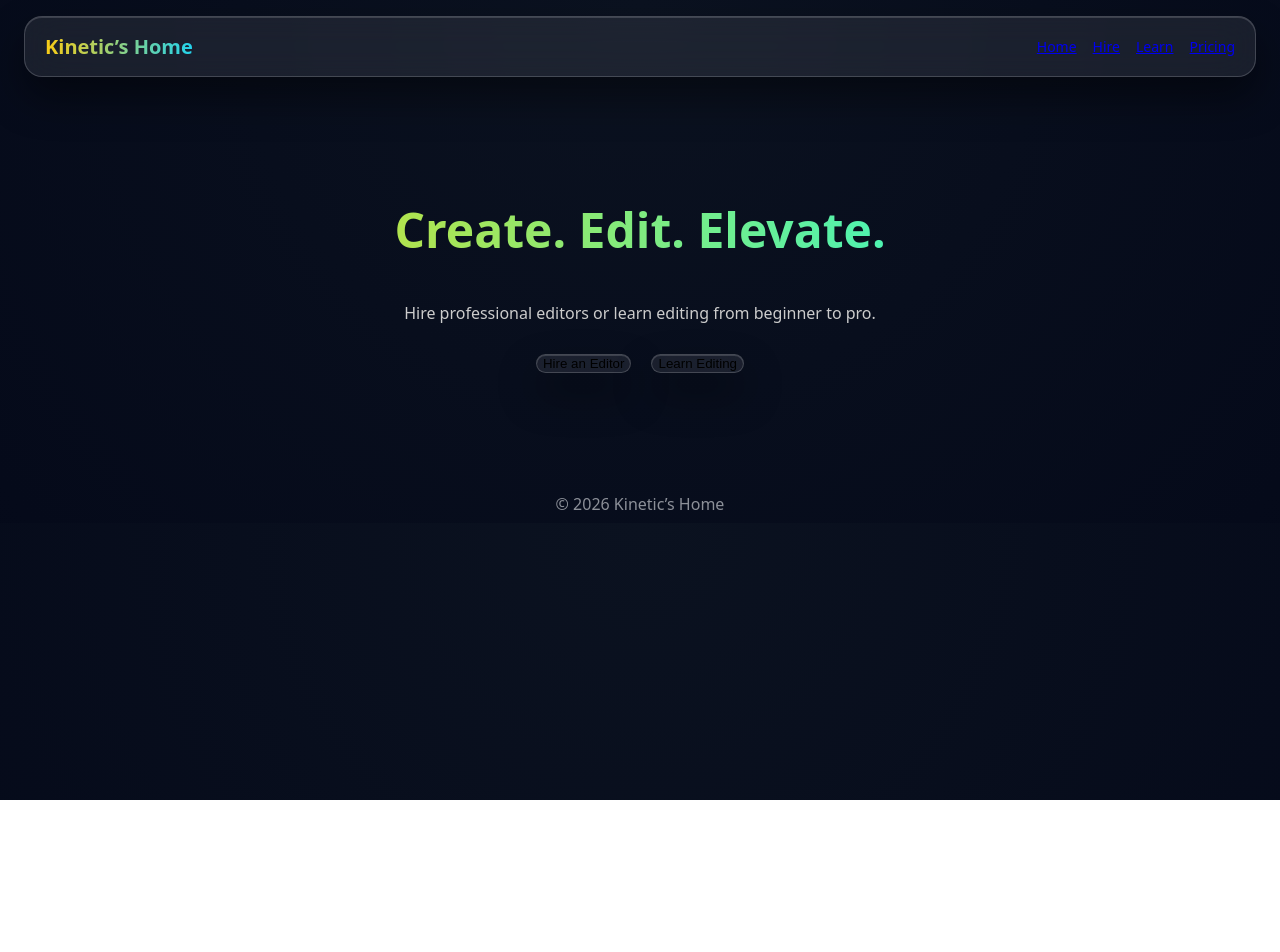
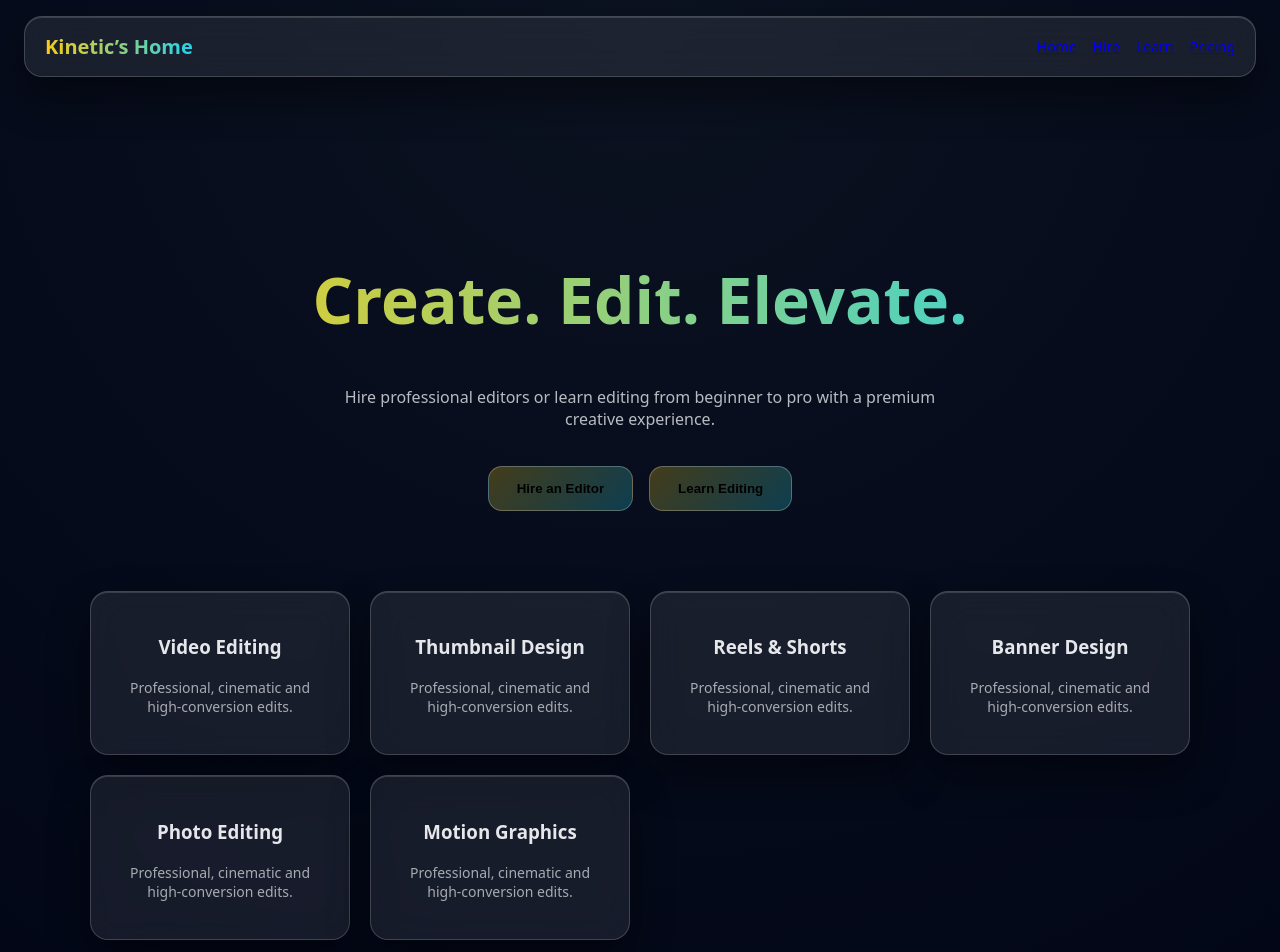
Before and after one commit to rkstore-admin/kinetics-home, a Next.js app: page / in a window 1280 px wide. Shown: the top 952 px of the page. Before the commit the page ends 800 px from the top, so only its background shows below. Built offline with nearby package versions, Linux system fonts and the light colour scheme.

Commit message:
Update page.tsx

```diff
--- a/app/page.tsx
+++ b/app/page.tsx
@@ -1,24 +1,76 @@
 export default function Home() {
   return (
-    <section style={{ marginTop: "120px", textAlign: "center" }}>
-      <h1 style={{
-        fontSize: "48px",
-        fontWeight: "800",
-        background: "linear-gradient(90deg, gold, aqua)",
-        WebkitBackgroundClip: "text",
-        color: "transparent"
-      }}>
+    <main
+      style={{
+        maxWidth: "1100px",
+        margin: "0 auto",
+        padding: "120px 16px 40px",
+        textAlign: "center"
+      }}
+    >
+      {/* HERO */}
+      <h1
+        className="gradient-text"
+        style={{
+          fontSize: "clamp(36px, 6vw, 64px)",
+          fontWeight: 900
+        }}
+      >
         Create. Edit. Elevate.
       </h1>
 
-      <p style={{ marginTop: "20px", color: "#ccc" }}>
-        Hire professional editors or learn editing from beginner to pro.
+      <p
+        style={{
+          marginTop: "20px",
+          maxWidth: "600px",
+          marginInline: "auto",
+          opacity: 0.8,
+          fontSize: "16px"
+        }}
+      >
+        Hire professional editors or learn editing from beginner to pro with a
+        premium creative experience.
       </p>
 
-      <div style={{ marginTop: "30px", display: "flex", gap: "20px", justifyContent: "center" }}>
-        <button className="glass">Hire an Editor</button>
-        <button className="glass">Learn Editing</button>
+      {/* CTA */}
+      <div
+        style={{
+          marginTop: "36px",
+          display: "flex",
+          flexWrap: "wrap",
+          gap: "16px",
+          justifyContent: "center"
+        }}
+      >
+        <button className="glass-btn">Hire an Editor</button>
+        <button className="glass-btn">Learn Editing</button>
       </div>
-    </section>
+
+      {/* FEATURE CARDS */}
+      <section
+        style={{
+          marginTop: "80px",
+          display: "grid",
+          gridTemplateColumns: "repeat(auto-fit, minmax(220px, 1fr))",
+          gap: "20px"
+        }}
+      >
+        {[
+          "Video Editing",
+          "Thumbnail Design",
+          "Reels & Shorts",
+          "Banner Design",
+          "Photo Editing",
+          "Motion Graphics"
+        ].map((skill) => (
+          <div key={skill} className="glass" style={{ padding: "24px" }}>
+            <h3 style={{ fontWeight: 700 }}>{skill}</h3>
+            <p style={{ marginTop: "8px", opacity: 0.7, fontSize: "14px" }}>
+              Professional, cinematic and high-conversion edits.
+            </p>
+          </div>
+        ))}
+      </section>
+    </main>
   );
 }
```
